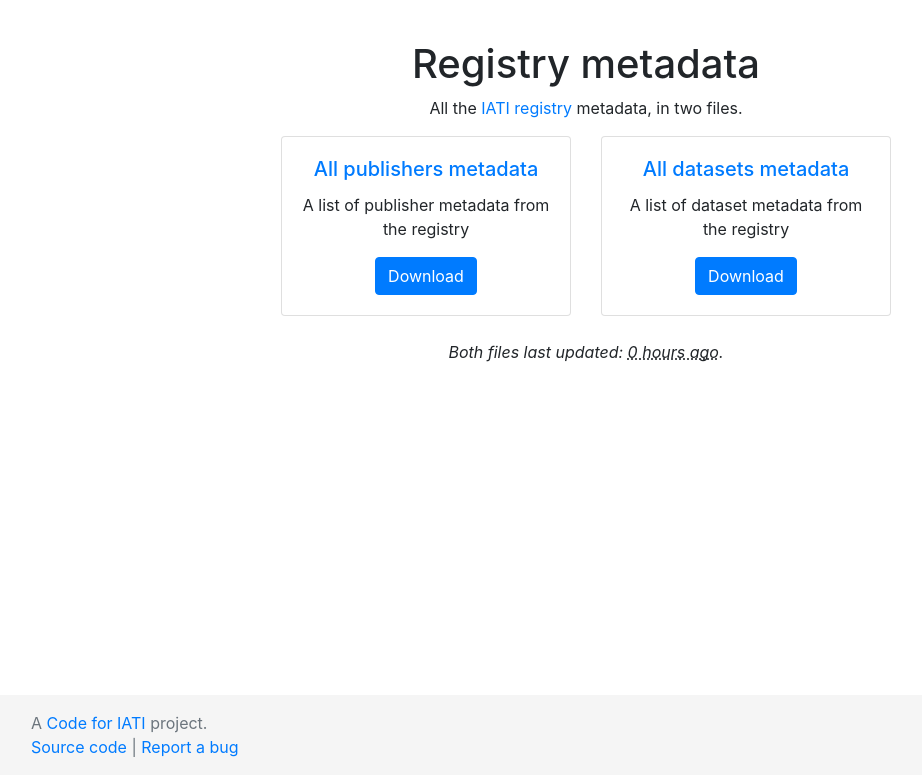
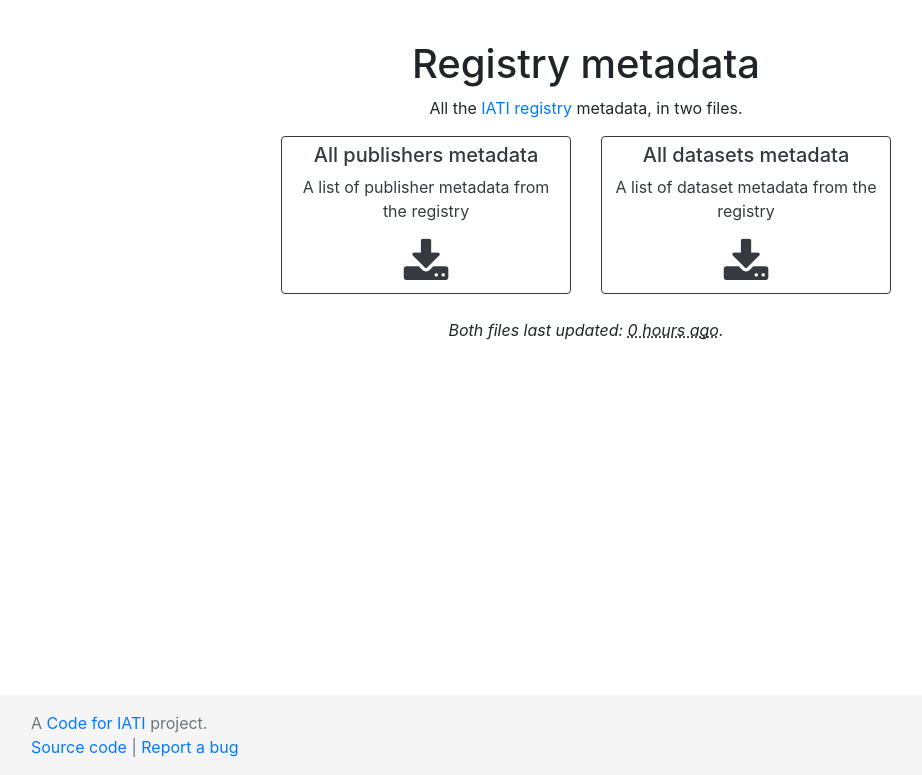
Before and after one commit to codeforIATI/registry-metadata, a Jekyll site: the page built from out/index.md, in a window 1280 px wide, cut to the strip 125-900 px from the top of the page. Shown: the whole strip, without its empty margins (54-976 px from the left). Built offline with Jekyll 4.4.1, drawn with Linux system fonts in a browser that asks for light colours.

Commit message:
Make the buttons look a bit nicer

```diff
--- a/out/_includes/card.html
+++ b/out/_includes/card.html
@@ -1,9 +1,7 @@
 <div class="col-md mb-4">
-    <div class="card text-center">
-      <div class="card-body">
-        <h5 class="card-title"><a href="{{ include.fname }}">{{ include.title }}</a></h5>
-        <p class="card-text">{{ include.description }}</p>
-        <a href="{{ include.fname }}" class="btn btn-primary">Download</a>
-      </div>
-    </div>
+  <a href="{{ include.fname }}" class="btn btn-outline-dark" title="Download {{ include.title }}">
+    <h5>{{ include.title | capitalize }}</h5>
+    <p>{{ include.description }}</p>
+    <p class="mb-0"><i class="fa fa-download fa-3x" aria-hidden="true"></i></p>
+  </a>
 </div>
--- a/out/index.md
+++ b/out/index.md
@@ -4,9 +4,9 @@ title: Registry metadata
 All the [IATI registry](https://iatiregistry.org) metadata, in two files.
 
 <div class="row">
-  {% include card.html fname="/publisher_list.json" title="All publishers metadata" description="A list of publisher metadata from the registry" %}
+  {% include card.html fname="publisher_list.json" title="all publishers metadata" description="A list of publisher metadata from the registry" %}
 
-  {% include card.html fname="/dataset_list.json" title="All datasets metadata" description="A list of dataset metadata from the registry" %}
+  {% include card.html fname="dataset_list.json" title="all datasets metadata" description="A list of dataset metadata from the registry" %}
 </div>
 
 {% assign now = site.time | date_to_rfc822 %}
```
